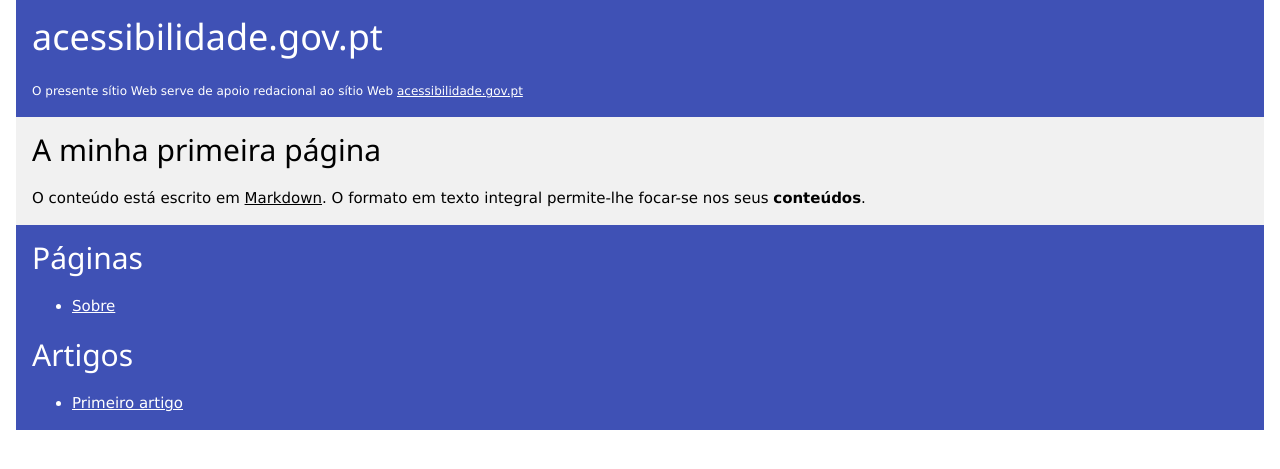
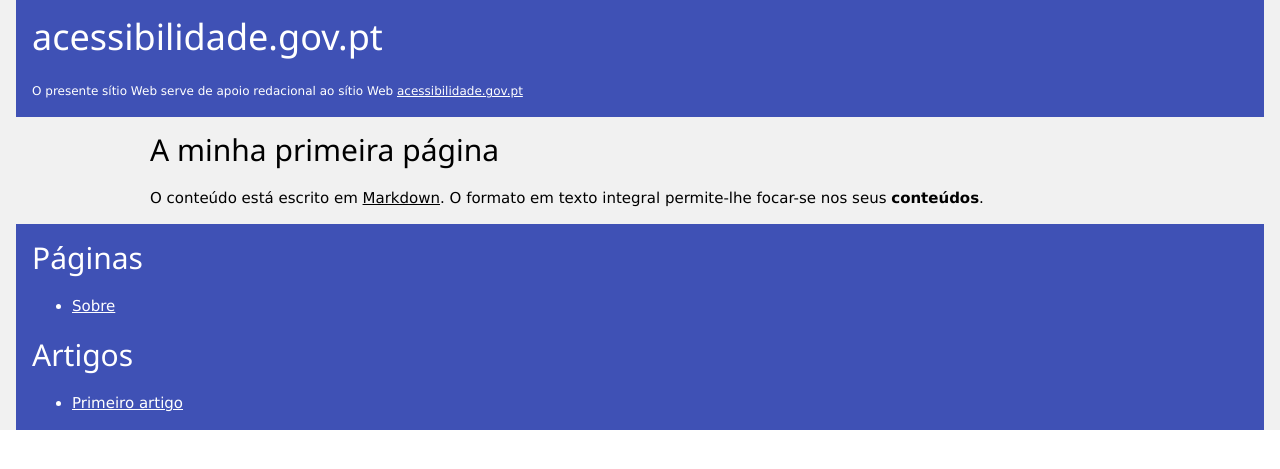
Before and after one commit to jorgeponto/www-a11y, a Jekyll site: the page built from index.md, in a window 1280 px wide. Shown: the top 469 px of the page. Built offline with Jekyll 4.4.1, drawn with Linux system fonts in a browser that asks for light colours.

Commit message:
Update default.html

```diff
--- a/_layouts/default.html
+++ b/_layouts/default.html
@@ -1,7 +1,7 @@
 {% include head.html %}
 <body>
 
-  <div class="w3-container">
+  <div class="w3-container w3-light-gray">
     <header class="w3-container w3-indigo">
     	{% if page.url == "/" %}
           <h1>acessibilidade.gov.pt</h1>
@@ -11,7 +11,7 @@
           <p><a href="/www-a11y/index" title="ir para a primeira página" rel="home">acessibilidade.gov.pt</a></p>
     	{% endif %}
     </header>
-    <main id="main" class="w3-container w3-light-gray">
+    <main id="main" class="w3-content w3-light-gray">
       {{ content }}
     </main>
     <footer class="w3-container w3-indigo">
```
